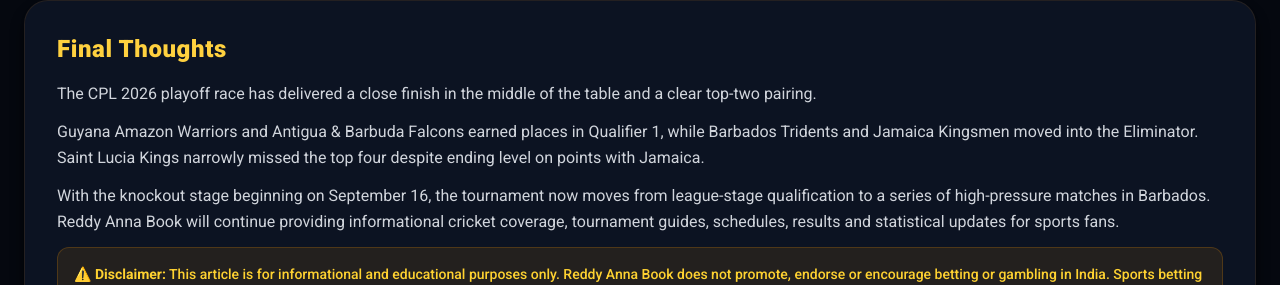
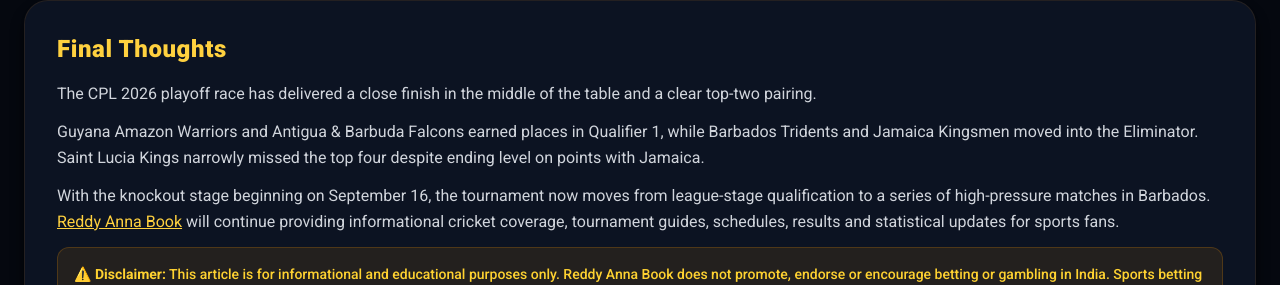
Before and after one commit to siyaguptaa78-code/reddy1, a Next.js app: page /cpl-2026-playoff-qualification-scenarios in a window 1280 px wide. Shown: the part 5383-5668 px from the top of the page. Built offline with nearby package versions, Linux system fonts and the light colour scheme.

Commit message:
hyperlink

```diff
--- a/app/cpl-2026-playoff-qualification-scenarios/page.tsx
+++ b/app/cpl-2026-playoff-qualification-scenarios/page.tsx
@@ -1,5 +1,6 @@
 import React from "react";
 import type { Metadata } from "next";
+import Link from "next/link";
 import { BlogCtaCard } from "@/components/BlogCtaCard";
 import Script from "next/script";
 
@@ -355,7 +356,7 @@
                 Guyana Amazon Warriors and Antigua & Barbuda Falcons earned places in Qualifier 1, while Barbados Tridents and Jamaica Kingsmen moved into the Eliminator. Saint Lucia Kings narrowly missed the top four despite ending level on points with Jamaica.
               </p>
               <p>
-                With the knockout stage beginning on September 16, the tournament now moves from league-stage qualification to a series of high-pressure matches in Barbados. Reddy Anna Book will continue providing informational cricket coverage, tournament guides, schedules, results and statistical updates for sports fans.
+                With the knockout stage beginning on September 16, the tournament now moves from league-stage qualification to a series of high-pressure matches in Barbados. <Link href="/" className="text-[#FFD13F] underline hover:text-[#F0901A] transition-colors">Reddy Anna Book</Link> will continue providing informational cricket coverage, tournament guides, schedules, results and statistical updates for sports fans.
               </p>
               <p className="p-4 rounded-xl bg-amber-500/10 border border-amber-500/20 text-amber-300 text-xs md:text-sm font-medium">
                 ⚠️ <strong>Disclaimer:</strong> This article is for informational and educational purposes only. Reddy Anna Book does not promote, endorse or encourage betting or gambling in India. Sports betting and gambling laws vary by jurisdiction, and readers are responsible for complying with the laws applicable to them.
```
